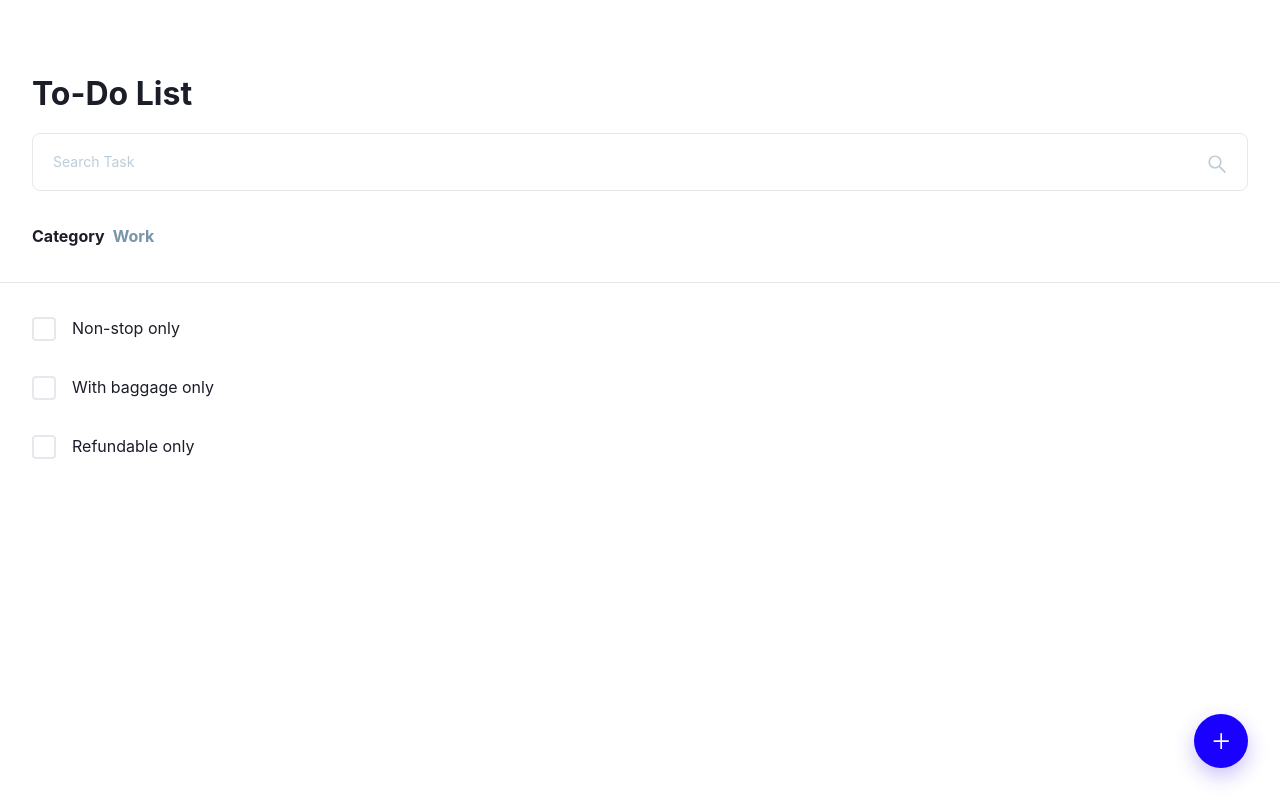
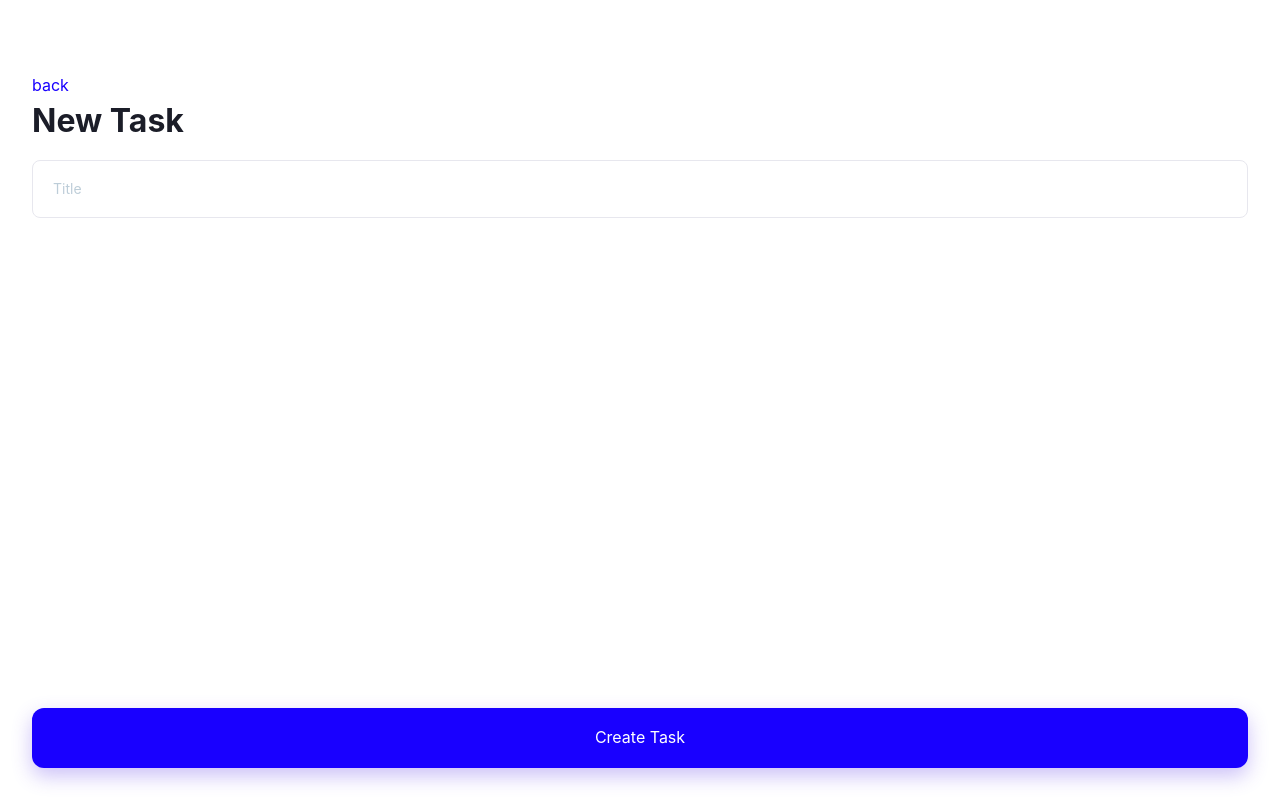
Before and after one commit to sammarxz/test-zenit, a React (Create React App) app: page /add in a window 1280 px wide. Built offline with nearby package versions, Linux system fonts and the light colour scheme.

Commit message:
add page transition with framer motion and react router.

```diff
--- a/src/App.tsx
+++ b/src/App.tsx
@@ -1,78 +1,33 @@
-import React, { useState } from "react"
-import styled from 'styled-components'
-import { motion, useCycle } from 'framer-motion'
-import { AiOutlinePlus } from 'react-icons/ai'
+import React from 'react'
+import { BrowserRouter as Router, Route, Switch } from 'react-router-dom'
+import { AnimatePresence } from 'framer-motion'
 
-import { Layout, Input, Task } from "./components"
+import { Home, AddTask } from './pages';
 
-const AddButton = styled.div`
-`
+const App = () => {
+  return (
+    <Router>
+      <Route
+        render={({ location }) => (
+          <AnimatePresence initial={false} exitBeforeEnter>
+            <Switch location={location} key={location.pathname}>
+              <Route
+                exact
+                path='/'
+                render={() => <Home />}
+              />
+              <Route
+                exact
+                path='/add'
+                render={() => <AddTask />}
+              />
+            </Switch>
+          </AnimatePresence>
+        )}
+      />
+    </Router>
+  )
 
-function App() {
-  const [isOpen, toggleOpen] = useCycle(false, true);
-  const variants = {
-    open: {
-      left: '32px',
-    },
-    closed: {
-      left: 'auto',
-    },
-  }
-
-  return (
-    <Layout>
-      <div className="container">
-        <h1 className="mt--72 mb--16">To-Do List</h1>
-        <Input
-          name="search"
-          isSearch
-          type="text"
-          placeholder="Search Task"
-        />
-        <div className="mt--32 fw--bold">
-          <strong className="mr--8">Category</strong>
-          <select className="c--gray">
-            <option>Work</option>
-            <option>House</option>
-            <option>Family</option>
-          </select>
-        </div>
-      </div>
-      <hr className="mt--32" />
-      <div className="mt--16">
-        <Task className="mb--16" title="Non-stop only" />
-        <Task className="mb--16" title="With baggage only" />
-        <Task className="mb--16" title="Refundable only" />
-      </div>
-      <motion.div
-        animate={isOpen ? "open" : "closed"}
-        variants={variants}
-        style={{
-          position: "fixed",
-          bottom: "32px",
-          right: "32px",
-          zIndex: 9
-        }}
-      >
-        <AddButton>
-          <motion.button
-            className={`btn p--16 ${isOpen ? 'br--12' : 'br--32'} bg--cta c--white is--icon is--primary`}
-            onClick={() => toggleOpen()}
-            whileHover={{ scale: 1.1 }}
-            whileTap={{ scale: 0.9 }}
-          >
-            <>
-              {isOpen ? (
-                <span>Create Task</span>
-              ):(
-                <AiOutlinePlus size="1.4rem" />
-              )}
-            </>
-          </motion.button>
-        </AddButton>
-      </motion.div>
-    </Layout>
-  );
 }
 
-export default App;
+export default App
--- a/src/components/Input/Input.tsx
+++ b/src/components/Input/Input.tsx
@@ -4,7 +4,7 @@ import { Wrapper, InputField, SearchIcon } from './styles'
 
 interface InputProps extends InputHTMLAttributes<HTMLInputElement> {
   name: string;
-  isSearch: boolean;
+  isSearch?: boolean;
 }
 
 const Input: React.FC<InputProps> = ({ name, isSearch, ...rest }) => {
--- a/src/components/Layout/helpers.ts
+++ b/src/components/Layout/helpers.ts
@@ -52,6 +52,17 @@ export default createGlobalStyle`
       }
     `)}
   `)}
+
+
+  /* Sizes */
+
+  .w--100 {
+    width: 100%;
+  }
+
+  .h--100 {
+    height: 100%;
+  }
 
 
   /* Flex */
--- a/src/components/Layout/root.ts
+++ b/src/components/Layout/root.ts
@@ -45,6 +45,11 @@ export default createGlobalStyle`
       align-items: center;
       justify-content: center;
     }
+
+    &:focus,
+    &:active {
+      color: #fff;
+    }
   }
 
   ::placeholder {
--- /dev/null
+++ b/src/pages/AddTask/index.tsx
@@ -0,0 +1,89 @@
+import React from "react"
+import { motion } from 'framer-motion'
+import { NavLink } from 'react-router-dom'
+
+import { Layout, Input } from "../../components"
+
+import { AddButton } from './styles'
+
+function AddTask() {
+  const transition = {
+    duration: 0.4,
+    ease: [0.6, 0.1, -0.05, 0.9]
+  }
+
+  return (
+    <Layout>
+      <motion.div
+        initial={{ opacity: 0 }}
+        animate={{ opacity: 1 }}
+        exit={{ opacity: 0 }}
+        transition={transition}
+      >
+        <div className="container mt--72">
+          <NavLink to="/">back</NavLink>
+          <h1 className="mb--16">New Task</h1>
+          <Input
+            name="title"
+            type="text"
+            placeholder="Title"
+          />
+        </div>
+      </motion.div>
+      <AddButton
+        initial={{
+          left: "auto",
+          width: "60px",
+        }}
+        animate={{
+          left: "32px",
+          width: "auto",
+          right: "32px",
+          transition: {
+            delay: 0.2,
+            ...transition
+          },
+        }}
+        exit={{
+          left: "auto",
+          width: "60px",
+          transition: {
+            delay: 0.2,
+            ...transition
+          },
+        }}
+      >
+        <motion.button
+          className="btn h--100 br--12 bg--cta c--white is--icon is--primary"
+          whileHover={{ scale: 1.02 }}
+          whileTap={{ scale: 0.9 }}
+          exit={{
+            borderRadius: "32px",
+            transition: {
+              delay: .3,
+              ...transition
+            }
+          }}
+        >
+          <motion.span
+            initial={{ opacity: 0 }}
+            animate={{
+              opacity: 1,
+              transition: {
+                delay: .3,
+                ...transition
+              }
+            }}
+            exit={{
+              opacity: 0
+            }}
+          >
+            Create Task
+          </motion.span>
+        </motion.button>
+      </AddButton>
+    </Layout>
+  );
+}
+
+export { AddTask };
--- /dev/null
+++ b/src/pages/AddTask/styles.ts
@@ -0,0 +1,14 @@
+import styled from 'styled-components'
+import { motion } from 'framer-motion'
+
+const AddButton = styled(motion.div)`
+  position: fixed;
+  bottom: 32px;
+  left: 32px;
+  right: 32px;
+  width: auto;
+  height: 60px;
+  z-index: 9;
+`
+
+export { AddButton }
--- /dev/null
+++ b/src/pages/Home/index.tsx
@@ -0,0 +1,94 @@
+import React from "react"
+import { motion } from 'framer-motion'
+import { AiOutlinePlus } from 'react-icons/ai'
+
+import { Layout, Input, Task } from "../../components"
+
+import { AddButton } from './styles'
+
+function Home() {
+  // const [isOpen, toggleOpen] = useCycle(false, true);
+  // const variants = {
+  //   open: {
+  //     left: '32px',
+  //     width: 'auto',
+  //     height: '56px',
+  //   },
+  //   closed: {
+  //     left: 'auto',
+  //     width: '60px',
+  //     height: '60px',
+  //   },
+  // }
+
+  const transition = {
+    duration: 0.4,
+    ease: [0.43, 0.13, 0.23, 0.96]
+  }
+
+  return (
+    <Layout>
+      <motion.div
+        initial={{ opacity: 0 }}
+        animate={{ opacity: 1 }}
+        exit={{ x: "-100%", opacity: 0 }}
+        transition={transition}
+      >
+        <div className="container">
+          <h1 className="mt--72 mb--16">To-Do List</h1>
+          <Input
+            name="search"
+            isSearch
+            type="text"
+            placeholder="Search Task"
+          />
+          <div className="mt--32 fw--bold">
+            <strong className="mr--8">Category</strong>
+            <select className="c--gray">
+              <option>Work</option>
+              <option>House</option>
+              <option>Family</option>
+            </select>
+          </div>
+        </div>
+        <hr className="mt--32" />
+        <div className="mt--16">
+          <Task className="mb--16" title="Non-stop only" />
+          <Task className="mb--16" title="With baggage only" />
+          <Task className="mb--16" title="Refundable only" />
+        </div>
+      </motion.div>
+      <AddButton to="/add">
+        <motion.button
+          className="btn h--100 bg--cta c--white is--icon is--primary"
+          whileHover={{ scale: 1.02 }}
+          whileTap={{ scale: 0.9 }}
+          initial={{ borderRadius: "32px" }}
+          animate={{ borderRadius: "32px" }}
+          exit={{ borderRadius: "12px" }}
+        >
+          <motion.span
+            initial={{ opacity: 0 }}
+            animate={{
+              opacity: 1,
+              transition: {
+                delay: .3,
+                ...transition
+              }
+            }}
+            exit={{
+              opacity: 0
+            }}
+            style={{
+              y: "4px"
+            }}
+          >
+            <AiOutlinePlus size="1.4rem" />
+          </motion.span>
+        </motion.button>
+      </AddButton>
+    </Layout>
+  );
+}
+
+export { Home };
--- /dev/null
+++ b/src/pages/Home/styles.ts
@@ -0,0 +1,13 @@
+import styled from 'styled-components'
+import { Link } from 'react-router-dom'
+
+const AddButton = styled(Link)`
+  position: fixed;
+  bottom: 32px;
+  right: 32px;
+  width: 60px;
+  height: 60px;
+  z-index: 9;
+`
+
+export { AddButton }
--- /dev/null
+++ b/src/pages/index.ts
@@ -0,0 +1,2 @@
+export { Home } from './Home';
+export { AddTask } from './AddTask';
```
Also changed, not shown: package.json (+8 -6 lines), 1 other file (tests, documents, lock files or other folders).
